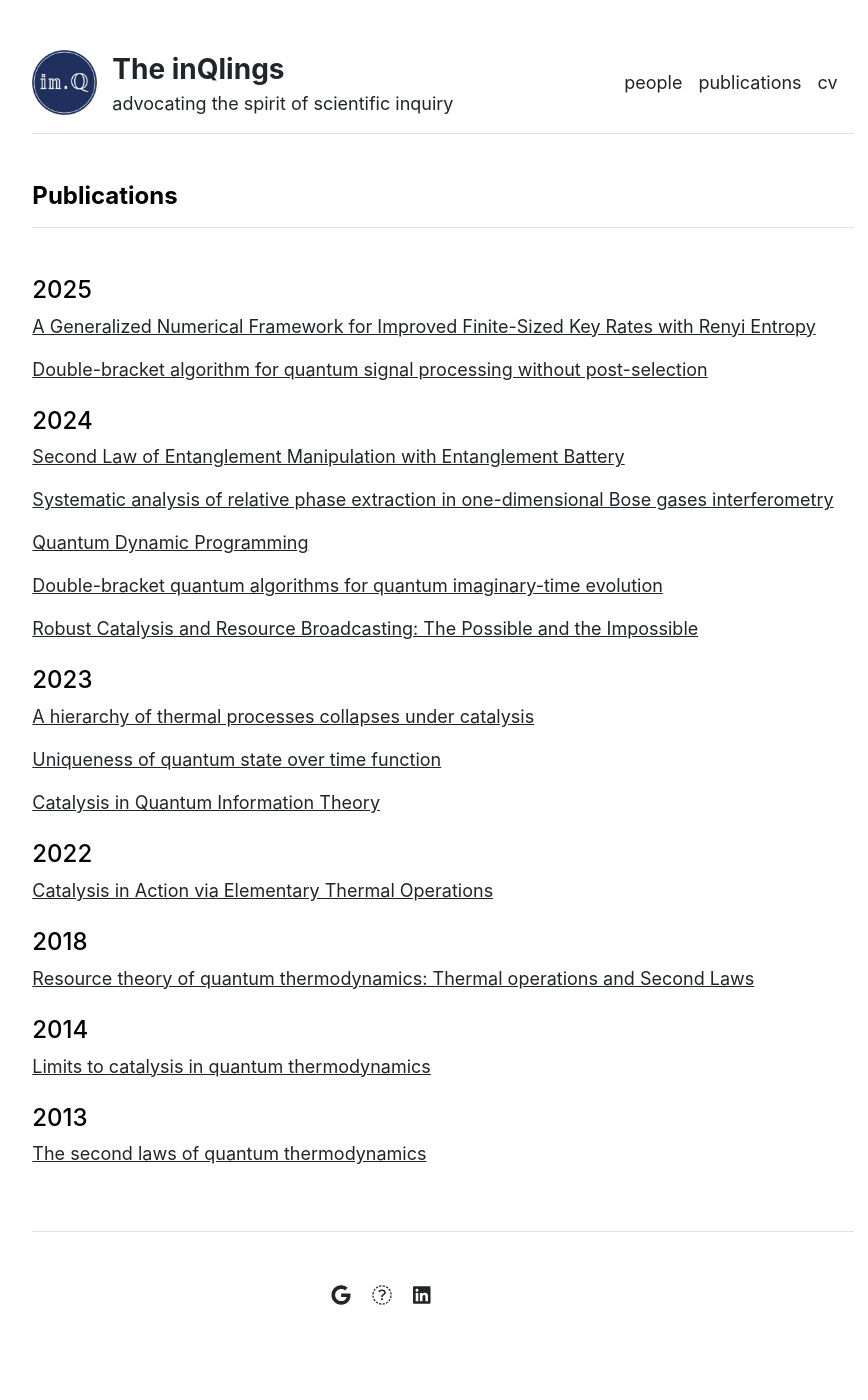
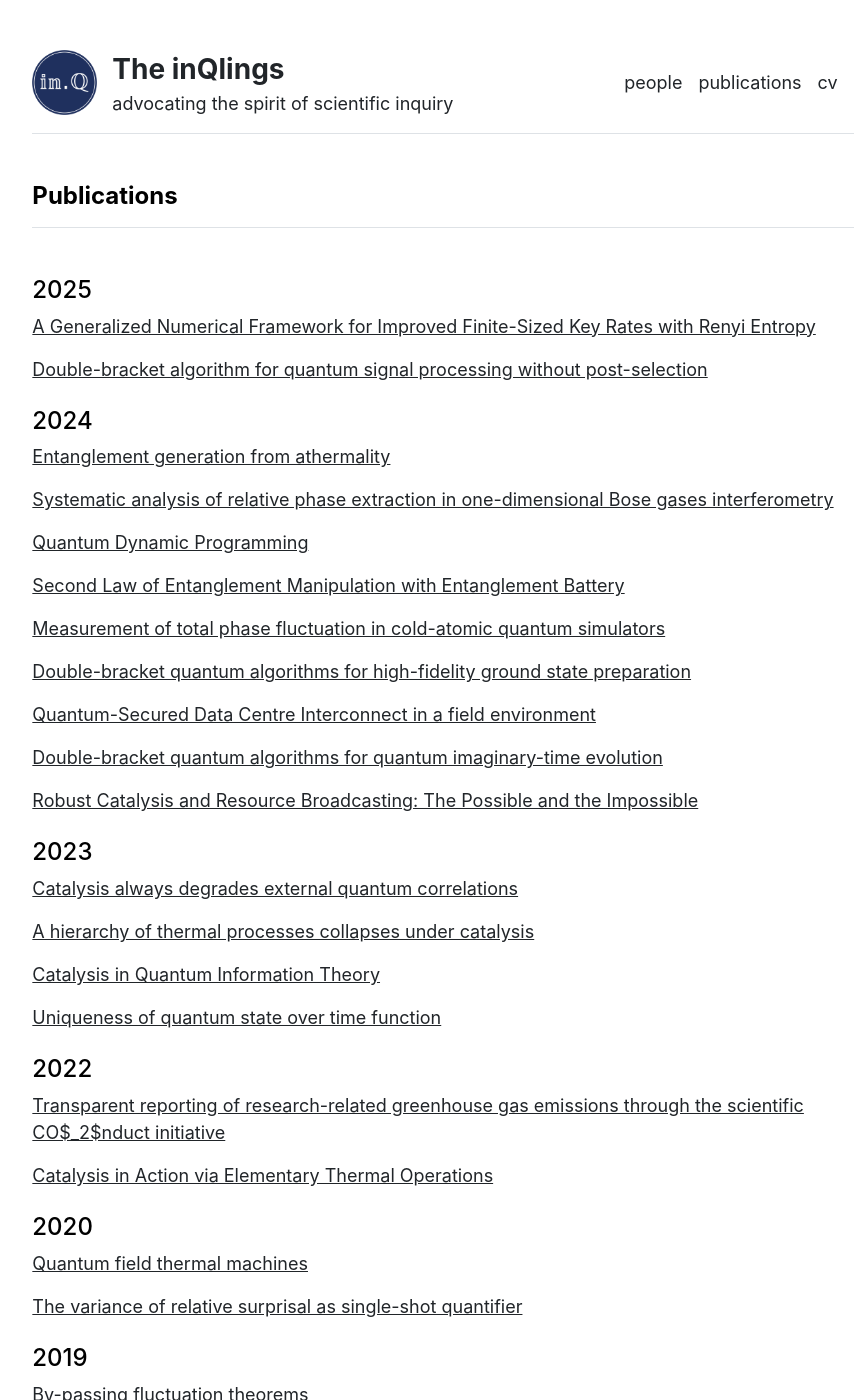
Before and after one commit to nelly-ng/nelly-ng.github.io, a Jekyll site: the page built from publications.md, in a window 1280 px wide and 1400 px high. Shown: the whole window, without its empty margins (197-1065 px from the left). Built offline with Jekyll 4.4.1, drawn with Linux system fonts in a browser that asks for light colours; some of the changed text lies outside the part shown.

Commit message:
Update publications.yml

```diff
--- a/_data/publications.yml
+++ b/_data/publications.yml
@@ -3,17 +3,32 @@ featured:
 - {name: 'Robust Catalysis and Resource Broadcasting: The Possible and the Impossible'}
 
 index:
+index:
   - {name: 'Double-bracket algorithm for quantum signal processing without post-selection', url: 'https://arxiv.org/abs/2504.01077', year: 2025}
+  - {name: 'A Generalized Numerical Framework for Improved Finite-Sized Key Rates with Renyi Entropy', url: 'https://arxiv.org/abs/2502.02319', year: 2025}
   - {name: 'Robust Catalysis and Resource Broadcasting: The Possible and the Impossible', url: 'https://arxiv.org/abs/2412.06900', year: 2024}
-  - {name: 'A Generalized Numerical Framework for Improved Finite-Sized Key Rates with Renyi Entropy', url: 'https://arxiv.org/abs/2502.02319', year: 2025}
   - {name: 'Double-bracket quantum algorithms for quantum imaginary-time evolution', url: 'https://arxiv.org/abs/2412.04554', year: 2024}
+  - {name: 'Quantum-Secured Data Centre Interconnect in a field environment', url: 'https://arxiv.org/abs/2410.08645', year: 2024}
+  - {name: 'Double-bracket quantum algorithms for high-fidelity ground state preparation', url: 'https://arxiv.org/abs/2408.04722', year: 2024}
+  - {name: 'Measurement of total phase fluctuation in cold-atomic quantum simulators', url: 'https://arxiv.org/abs/2408.03956', year: 2024}
+  - {name: 'Second Law of Entanglement Manipulation with Entanglement Battery', url: 'https://arxiv.org/abs/2405.10599', year: 2024}
   - {name: 'Quantum Dynamic Programming', url: 'https://arxiv.org/abs/2403.09187', year: 2024}
   - {name: 'Systematic analysis of relative phase extraction in one-dimensional Bose gases interferometry', url: 'https://arxiv.org/abs/2403.05528', year: 2024}
-  - {name: 'Second Law of Entanglement Manipulation with Entanglement Battery', url: 'https://arxiv.org/abs/2405.10599', year: 2024}
+  - {name: 'Entanglement generation from athermality', url: 'https://arxiv.org/abs/2403.04208', year: 2024}
+  - {name: 'Uniqueness of quantum state over time function', url: 'https://arxiv.org/abs/2308.12752', year: 2023}
   - {name: 'Catalysis in Quantum Information Theory', url: 'https://arxiv.org/abs/2306.00798', year: 2023}
-  - {name: 'Uniqueness of quantum state over time function', url: 'https://arxiv.org/abs/2308.12752', year: 2023}
   - {name: 'A hierarchy of thermal processes collapses under catalysis', url: 'https://arxiv.org/abs/2303.13020', year: 2023}
+  - {name: 'Catalysis always degrades external quantum correlations', url: 'https://arxiv.org/abs/2303.01797', year: 2023}
   - {name: 'Catalysis in Action via Elementary Thermal Operations', url: 'https://arxiv.org/abs/2209.15213', year: 2022}
-  - {name: 'Resource theory of quantum thermodynamics: Thermal operations and Second Laws', url: 'https://arxiv.org/abs/1805.09564', year: 2018}
+  - {name: 'Transparent reporting of research-related greenhouse gas emissions through the scientific CO$_2$nduct initiative', url: 'https://arxiv.org/abs/2206.00857', year: 2022}
+  - {name: 'The variance of relative surprisal as single-shot quantifier', url: 'https://arxiv.org/abs/2009.08266', year: 2020}
+  - {name: 'Quantum field thermal machines', url: 'https://arxiv.org/abs/2006.06147', year: 2020}
+  - {name: 'Bounding the resources for thermalizing many-body localized systems', url: 'https://arxiv.org/abs/1912.06359', year: 2019}
+  - {name: 'By-passing fluctuation theorems', url: 'https://arxiv.org/abs/1904.01338', year: 2019}
+  - {name: 'Quantum work statistics and resource theories: bridging the gap through Renyi divergences', url: 'https://arxiv.org/abs/1804.09962', year: 2018}
+  - {name: 'Smoothed generalized free energies for thermodynamics', url: 'https://arxiv.org/abs/1706.03329', year: 2017}
+  - {name: 'Surpassing the Carnot Efficiency by extracting imperfect work', url: 'https://arxiv.org/abs/1606.06802', year: 2016}
+  - {name: 'Maximization of Extractable Randomness in a Quantum Random-Number Generator', url: 'https://arxiv.org/abs/1411.4512', year: 2014}
   - {name: 'Limits to catalysis in quantum thermodynamics', url: 'https://arxiv.org/abs/1405.3039', year: 2014}
+  - {name: 'An Experimental Implementation of Oblivious Transfer in the Noisy Storage Model', url: 'https://arxiv.org/abs/1308.4731', year: 2013}
   - {name: 'The second laws of quantum thermodynamics', url: 'https://arxiv.org/abs/1305.5278', year: 2013}
```
